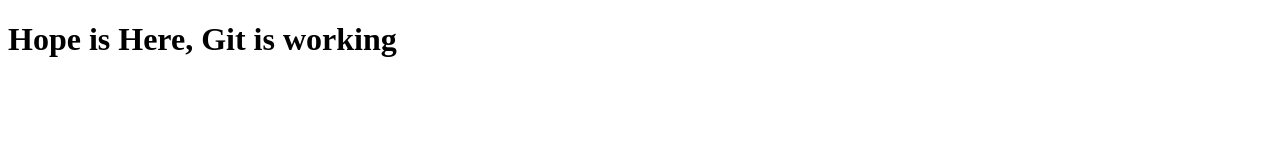
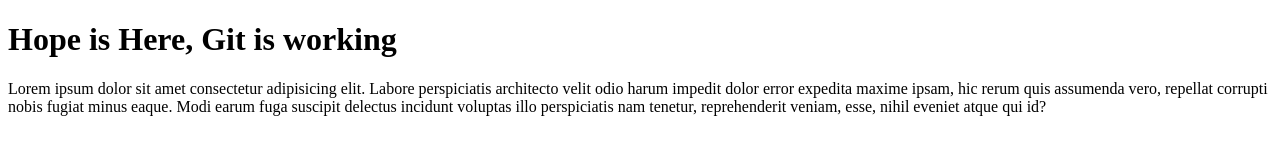
Before and after one commit to goodnessugo/testGit, a plain HTML site: page index.html in a window 1280 px wide. Drawn offline with Linux system fonts and the light colour scheme.

Commit message:
new update

```diff
--- a/index.html
+++ b/index.html
@@ -7,5 +7,6 @@
 </head>
 <body>
     <h1>Hope is Here, Git is working</h1>
+    <p>Lorem ipsum dolor sit amet consectetur adipisicing elit. Labore perspiciatis architecto velit odio harum impedit dolor error expedita maxime ipsam, hic rerum quis assumenda vero, repellat corrupti nobis fugiat minus eaque. Modi earum fuga suscipit delectus incidunt voluptas illo perspiciatis nam tenetur, reprehenderit veniam, esse, nihil eveniet atque qui id?</p>
 </body>
 </html>
```
